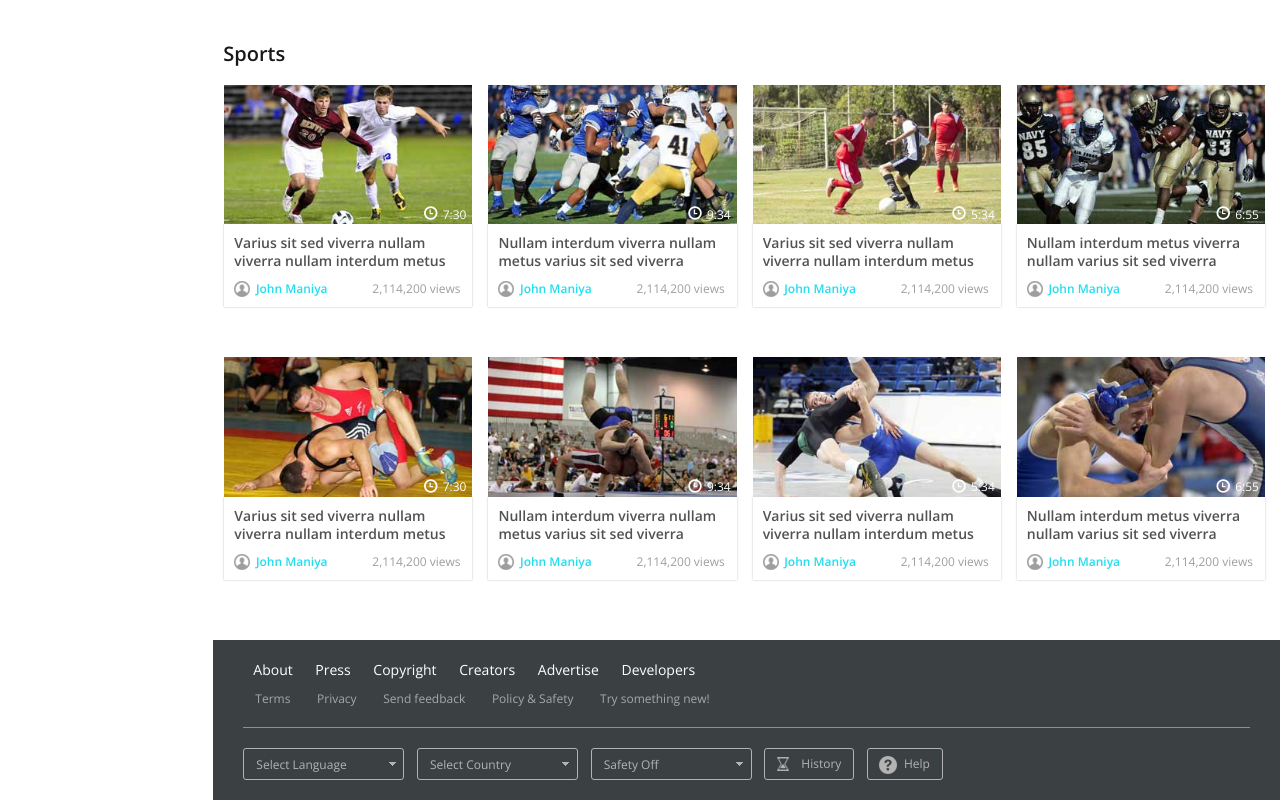
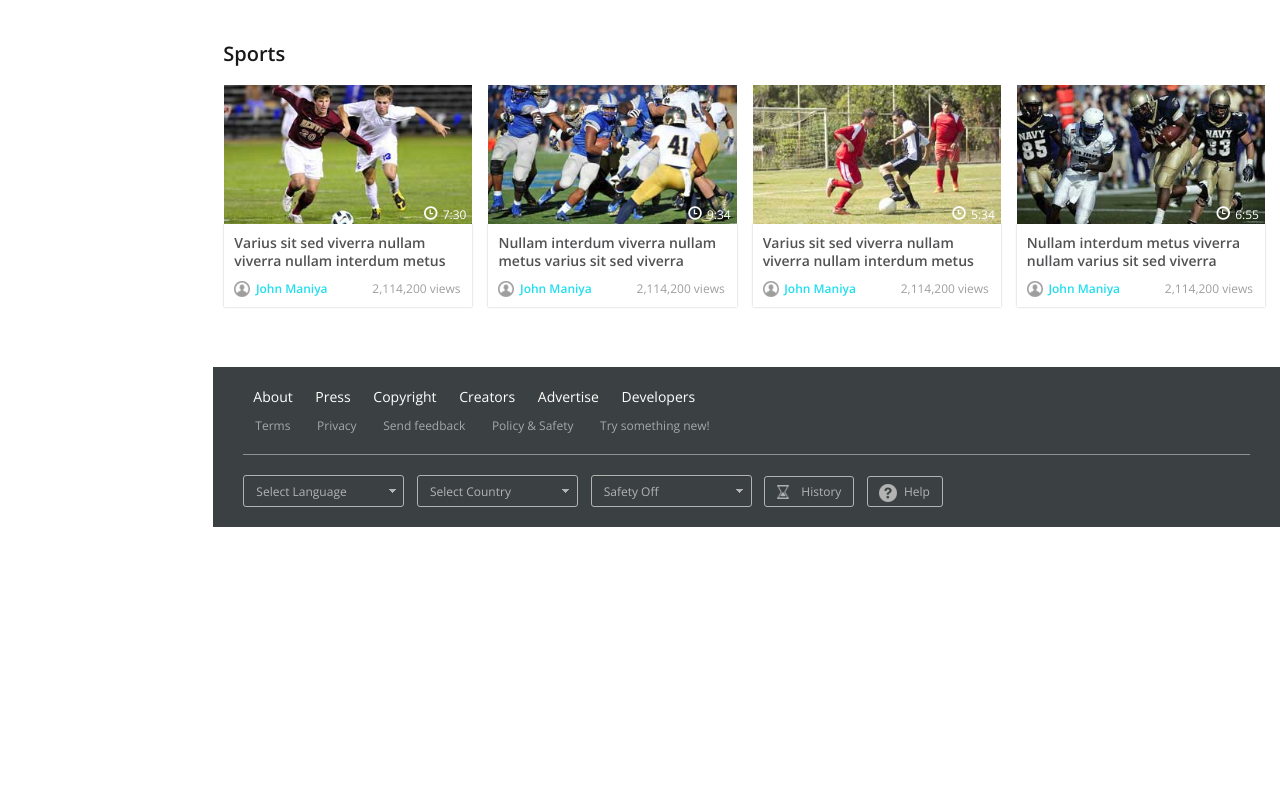
Before and after one commit to jamescdcruz7/jamescdcruz7.github.io, a plain HTML site: page index.html in a window 1280 px wide. Shown: the part 1450-2250 px from the top of the page. After the commit the page ends 1977 px from the top, so only its background shows below. Drawn offline with nearby package versions, Linux system fonts and the light colour scheme.

Commit message:
Update index.html

```diff
--- a/index.html
+++ b/index.html
@@ -842,81 +842,7 @@ Smartphone Compatible web template, free webdesigns for Nokia, Samsung, LG, Sony
 						</div>
 						<div class="clearfix"> </div>
 					</div>
-					<div class="recommended-grids">
-						<div class="col-md-3 resent-grid recommended-grid">
-							<div class="resent-grid-img recommended-grid-img">
-								<a href="single.html"><img src="images/we2.jpg" alt=""></a>
-								<div class="time small-time">
-									<p>7:30</p>
-								</div>
-								<div class="clck small-clck">
-									<span class="glyphicon glyphicon-time" aria-hidden="true"></span>
-								</div>
-							</div>
-							<div class="resent-grid-info recommended-grid-info video-info-grid">
-								<h5><a href="single.html" class="title">Varius sit sed viverra nullam viverra nullam interdum metus</a></h5>
-								<ul>
-									<li><p class="author author-info"><a href="#" class="author">John Maniya</a></p></li>
-									<li class="right-list"><p class="views views-info">2,114,200 views</p></li>
-								</ul>
-							</div>
-						</div>
-						<div class="col-md-3 resent-grid recommended-grid">
-							<div class="resent-grid-img recommended-grid-img">
-								<a href="single.html"><img src="images/we1.jpg" alt=""></a>
-								<div class="time small-time">
-									<p>9:34</p>
-								</div>
-								<div class="clck small-clck">
-									<span class="glyphicon glyphicon-time" aria-hidden="true"></span>
-								</div>
-							</div>
-							<div class="resent-grid-info recommended-grid-info video-info-grid">
-								<h5><a href="single.html" class="title">Nullam interdum viverra nullam metus varius sit sed viverra</a></h5>
-								<ul>
-									<li><p class="author author-info"><a href="#" class="author">John Maniya</a></p></li>
-									<li class="right-list"><p class="views views-info">2,114,200 views</p></li>
-								</ul>
-							</div>
-						</div>
-						<div class="col-md-3 resent-grid recommended-grid">
-							<div class="resent-grid-img recommended-grid-img">
-								<a href="single.html"><img src="images/we4.jpg" alt=""></a>
-								<div class="time small-time">
-									<p>5:34</p>
-								</div>
-								<div class="clck small-clck">
-									<span class="glyphicon glyphicon-time" aria-hidden="true"></span>
-								</div>
-							</div>
-							<div class="resent-grid-info recommended-grid-info video-info-grid">
-								<h5><a href="single.html" class="title">Varius sit sed viverra nullam viverra nullam interdum metus</a></h5>
-								<ul>
-									<li><p class="author author-info"><a href="#" class="author">John Maniya</a></p></li>
-									<li class="right-list"><p class="views views-info">2,114,200 views</p></li>
-								</ul>
-							</div>
-						</div>
-						<div class="col-md-3 resent-grid recommended-grid">
-							<div class="resent-grid-img recommended-grid-img">
-								<a href="single.html"><img src="images/we3.jpg" alt=""></a>
-								<div class="time small-time">
-									<p>6:55</p>
-								</div>
-								<div class="clck small-clck">
-									<span class="glyphicon glyphicon-time" aria-hidden="true"></span>
-								</div>
-							</div>
-							<div class="resent-grid-info recommended-grid-info video-info-grid">
-								<h5><a href="single.html" class="title">Nullam interdum metus viverra nullam varius sit sed viverra</a></h5>
-								<ul>
-									<li><p class="author author-info"><a href="#" class="author">John Maniya</a></p></li>
-									<li class="right-list"><p class="views views-info">2,114,200 views</p></li>
-								</ul>
-							</div>
-						</div>
-						<div class="clearfix"> </div>
-					</div>
+
 				</div>
 			</div>
 			<!-- footer -->
```
